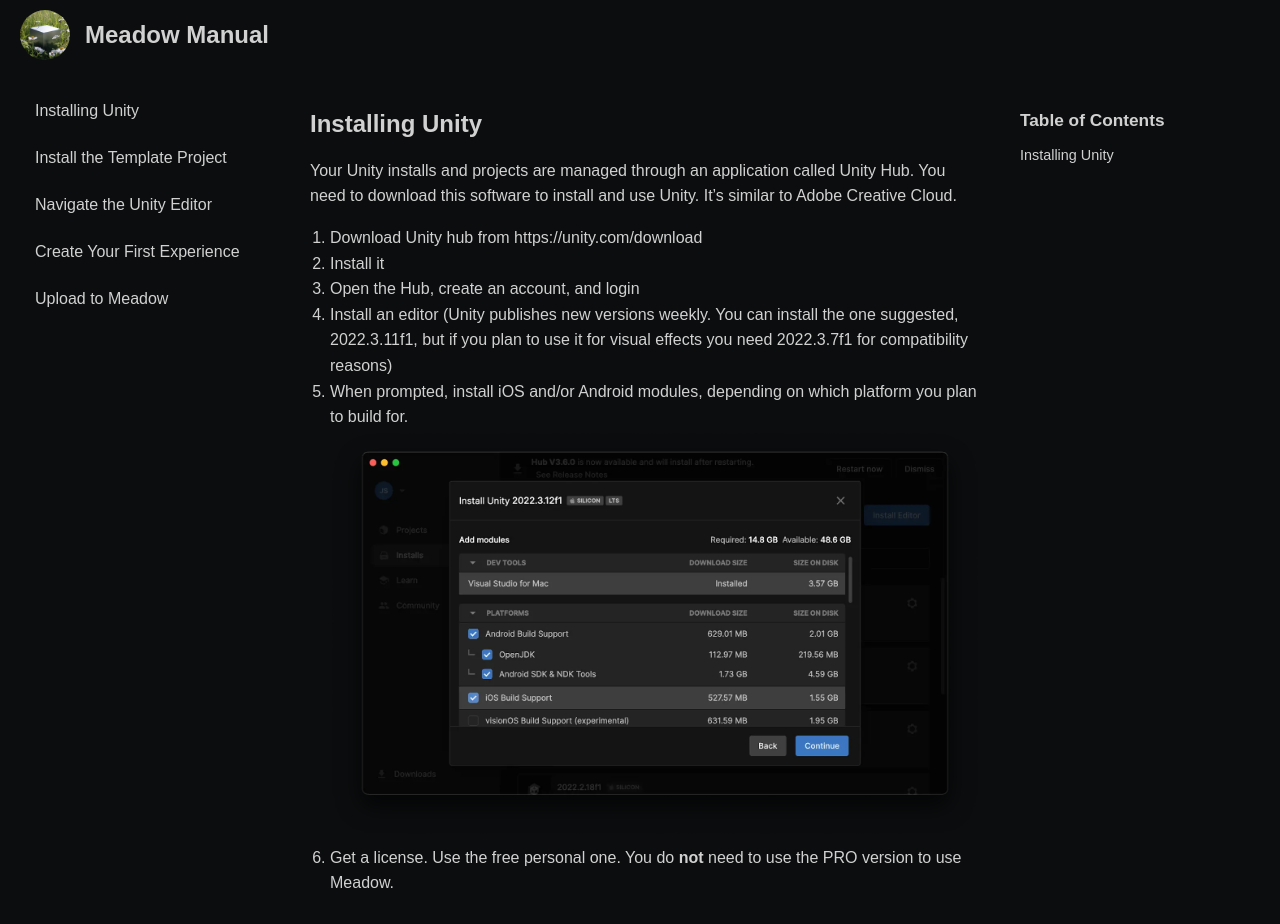
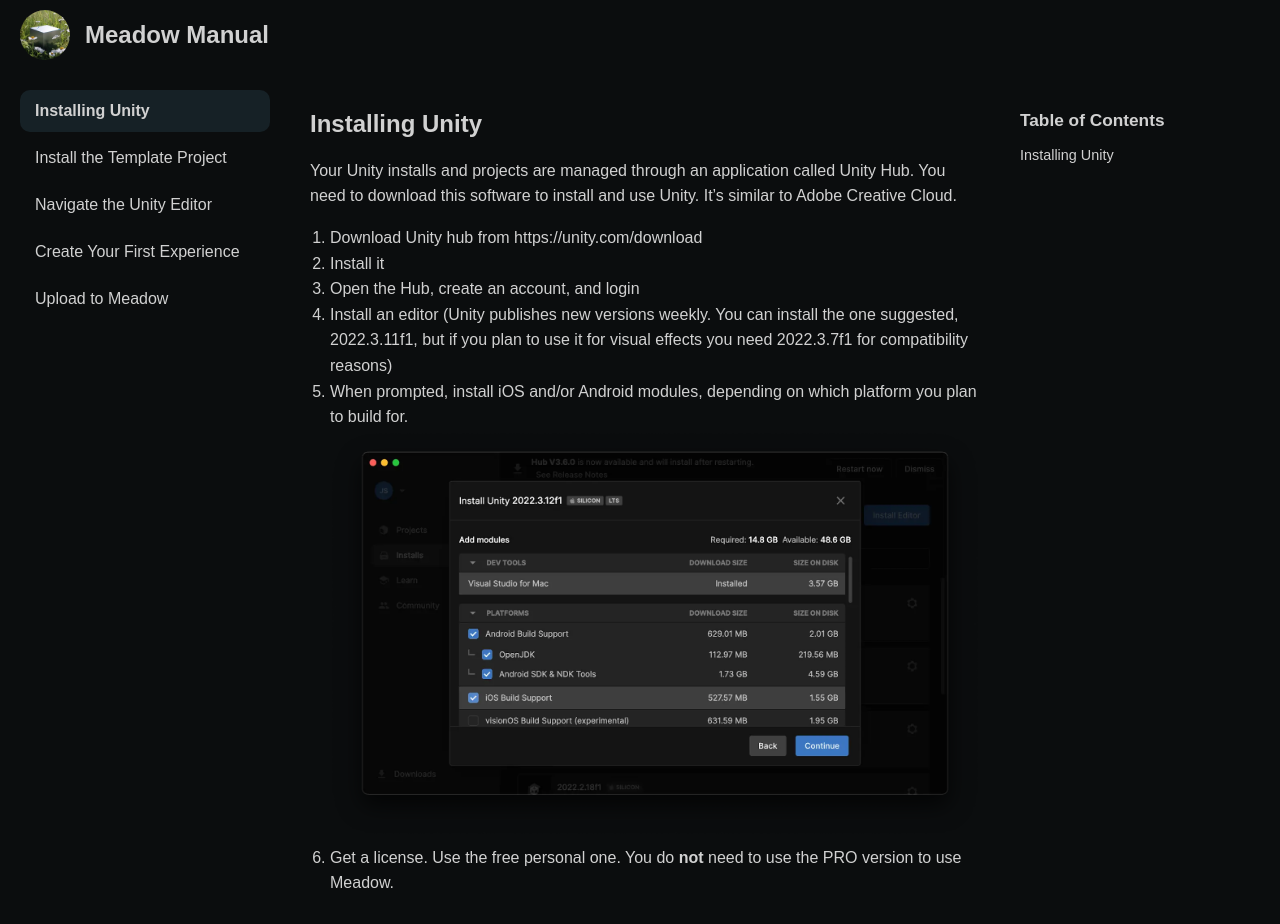
Before and after one commit to untoldgarden/meadow-manual, a Jekyll site: the page built from installing-unity.md, in a window 1280 px wide. Built offline with Jekyll 4.4.1, drawn with Linux system fonts in a browser that asks for light colours; the table of contents is made by our own code.

```diff
--- a/_layouts/default.html
+++ b/_layouts/default.html
@@ -8,17 +8,17 @@
 </head>
 <body>
   <header class="site-header">
-    <img src="/assets/meadow-logo.webp" alt="Meadow Logo" class="logo" />
+    <img src="{{site.baseurl}}/assets/meadow-logo.webp" alt="Meadow Logo" class="logo" />
     <span class="header-title">Meadow Manual</span>
   </header>
   <div class="content-container">
     <div class="sidebar">
       <!-- Chapter links -->
-      <a href="/meadow-manual/installing-unity.html" class="{% if page.url == '/meadow-manual/installing-unity.html' %}active{% endif %}">Installing Unity</a>
-      <a href="/meadow-manual/install-the-template-project.html" class="{% if page.url == '/meadow-manual/install-the-template-project.html' %}active{% endif %}">Install the Template Project</a>
-      <a href="/meadow-manual/navigate-the-unity-editor.html" class="{% if page.url == '/meadow-manual/navigate-the-unity-editor.html' %}active{% endif %}">Navigate the Unity Editor</a>
-      <a href="/meadow-manual/create-your-first-experience.html" class="{% if page.url == '/meadow-manual/create-your-first-experience.html' %}active{% endif %}">Create Your First Experience</a>
-      <a href="/meadow-manual/upload-to-meadow.html" class="{% if page.url == '/meadow-manual/upload-to-meadow.html' %}active{% endif %}">Upload to Meadow</a>
+      <a href="/meadow-manual/installing-unity.html" class="{% if page.url == '/installing-unity.html' %}active{% endif %}">Installing Unity</a>
+      <a href="/meadow-manual/install-the-template-project.html" class="{% if page.url == '/install-the-template-project.html' %}active{% endif %}">Install the Template Project</a>
+      <a href="/meadow-manual/navigate-the-unity-editor.html" class="{% if page.url == '/navigate-the-unity-editor.html' %}active{% endif %}">Navigate the Unity Editor</a>
+      <a href="/meadow-manual/create-your-first-experience.html" class="{% if page.url == '/create-your-first-experience.html' %}active{% endif %}">Create Your First Experience</a>
+      <a href="/meadow-manual/upload-to-meadow.html" class="{% if page.url == '/upload-to-meadow.html' %}active{% endif %}">Upload to Meadow</a>
     </div>
 
 
```
Also changed, not shown: .github/workflows/jekyll.yml (added).
